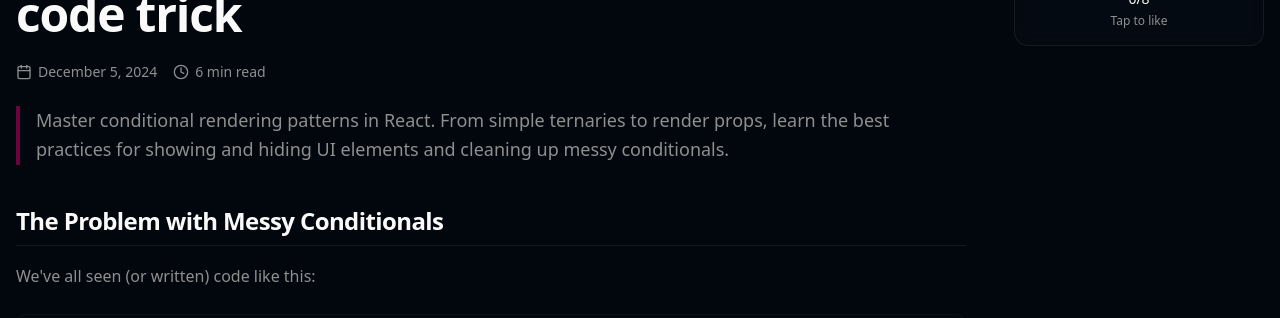
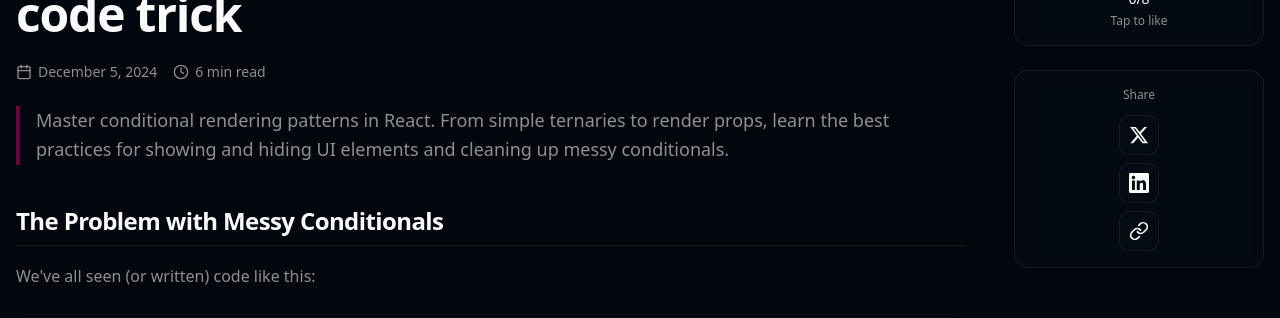
Before and after one commit to razvan-soare/razvan-blog, a Next.js app: page /blog/conditional-rendering-clean-code in a window 1280 px wide. Shown: the part 309-627 px from the top of the page. Built offline with nearby package versions, Linux system fonts and the light colour scheme.

Commit message:
[coding-agent] Add Share Buttons to Blog Posts

```diff
--- a/src/app/blog/[slug]/page.tsx
+++ b/src/app/blog/[slug]/page.tsx
@@ -6,6 +6,7 @@ import { blogPosts, getPostBySlug, getRelatedPosts, PostCategory } from '@/lib/d
 import { parseContent } from '@/lib/mdx';
 import { TableOfContents } from '@/components/mdx';
 import { HeartLikeButton } from '@/components/like-button';
+import { ShareButtons } from '@/components/share-buttons';
 import { RelatedPosts } from './RelatedPosts';
 import { BlogPostHeader } from './BlogPostHeader';
 import { siteConfig, generateJsonLd } from '@/lib/seo';
@@ -106,6 +107,7 @@ export default async function BlogPostPage({ params }: BlogPostPageProps) {
   const { html } = await parseContent(post.content);
   const relatedPosts = getRelatedPosts(slug, 3);
   const categoryStyle = categoryStyles[post.category];
+  const articleUrl = `${siteConfig.url}/blog/${post.slug}`;
 
   const jsonLd = generateJsonLd('article', {
     headline: post.title,
@@ -155,16 +157,39 @@ export default async function BlogPostPage({ params }: BlogPostPageProps) {
               dangerouslySetInnerHTML={{ __html: html }}
             />
 
+            {/* Share Buttons - end of article */}
+            <div className="mt-12 pt-8 border-t border-border/50">
+              <p className="text-sm text-muted-foreground mb-4">
+                Enjoyed this article? Share it with others!
+              </p>
+              <ShareButtons
+                url={articleUrl}
+                title={post.title}
+                description={post.excerpt}
+                variant="inline"
+              />
+            </div>
+
             {/* Mobile Like Button - shown at end of article on small screens */}
-            <div className="mt-12 flex justify-center lg:hidden">
+            <div className="mt-8 flex justify-center lg:hidden">
               <HeartLikeButton articleSlug={slug} />
             </div>
           </article>
 
-          {/* Sidebar - Like Button & Table of Contents */}
+          {/* Sidebar - Like Button, Share Buttons & Table of Contents */}
           <aside className="hidden lg:block">
             <div className="sticky top-24 space-y-6">
               <HeartLikeButton articleSlug={slug} />
+              <div className="p-4 rounded-xl bg-card/50 border border-border/50 backdrop-blur-sm">
+                <p className="text-xs text-muted-foreground mb-3 text-center">Share</p>
+                <ShareButtons
+                  url={articleUrl}
+                  title={post.title}
+                  description={post.excerpt}
+                  variant="sidebar"
+                  className="items-center"
+                />
+              </div>
               <TableOfContents content={post.content} className="static" />
             </div>
           </aside>
--- /dev/null
+++ b/src/components/share-buttons/ShareButtons.tsx
@@ -0,0 +1,244 @@
+'use client';
+
+import { useState, useCallback } from 'react';
+import { motion, AnimatePresence, useReducedMotion } from 'framer-motion';
+import { cn } from '@/lib/utils';
+
+interface ShareButtonsProps {
+  url: string;
+  title: string;
+  description?: string;
+  className?: string;
+  variant?: 'inline' | 'sidebar';
+}
+
+// Twitter/X icon
+function TwitterIcon({ className }: { className?: string }) {
+  return (
+    <svg
+      viewBox="0 0 24 24"
+      fill="currentColor"
+      className={className}
+      aria-hidden="true"
+    >
+      <path d="M18.244 2.25h3.308l-7.227 8.26 8.502 11.24H16.17l-5.214-6.817L4.99 21.75H1.68l7.73-8.835L1.254 2.25H8.08l4.713 6.231zm-1.161 17.52h1.833L7.084 4.126H5.117z" />
+    </svg>
+  );
+}
+
+// LinkedIn icon
+function LinkedInIcon({ className }: { className?: string }) {
+  return (
+    <svg
+      viewBox="0 0 24 24"
+      fill="currentColor"
+      className={className}
+      aria-hidden="true"
+    >
+      <path d="M20.447 20.452h-3.554v-5.569c0-1.328-.027-3.037-1.852-3.037-1.853 0-2.136 1.445-2.136 2.939v5.667H9.351V9h3.414v1.561h.046c.477-.9 1.637-1.85 3.37-1.85 3.601 0 4.267 2.37 4.267 5.455v6.286zM5.337 7.433c-1.144 0-2.063-.926-2.063-2.065 0-1.138.92-2.063 2.063-2.063 1.14 0 2.064.925 2.064 2.063 0 1.139-.925 2.065-2.064 2.065zm1.782 13.019H3.555V9h3.564v11.452zM22.225 0H1.771C.792 0 0 .774 0 1.729v20.542C0 23.227.792 24 1.771 24h20.451C23.2 24 24 23.227 24 22.271V1.729C24 .774 23.2 0 22.222 0h.003z" />
+    </svg>
+  );
+}
+
+// Copy/Link icon
+function LinkIcon({ className }: { className?: string }) {
+  return (
+    <svg
+      viewBox="0 0 24 24"
+      fill="none"
+      stroke="currentColor"
+      strokeWidth="2"
+      strokeLinecap="round"
+      strokeLinejoin="round"
+      className={className}
+      aria-hidden="true"
+    >
+      <path d="M10 13a5 5 0 0 0 7.54.54l3-3a5 5 0 0 0-7.07-7.07l-1.72 1.71" />
+      <path d="M14 11a5 5 0 0 0-7.54-.54l-3 3a5 5 0 0 0 7.07 7.07l1.71-1.71" />
+    </svg>
+  );
+}
+
+// Check icon for copied state
+function CheckIcon({ className }: { className?: string }) {
+  return (
+    <svg
+      viewBox="0 0 24 24"
+      fill="none"
+      stroke="currentColor"
+      strokeWidth="2.5"
+      strokeLinecap="round"
+      strokeLinejoin="round"
+      className={className}
+      aria-hidden="true"
+    >
+      <polyline points="20 6 9 17 4 12" />
+    </svg>
+  );
+}
+
+export function ShareButtons({
+  url,
+  title,
+  description = '',
+  className,
+  variant = 'inline',
+}: ShareButtonsProps) {
+  const [copied, setCopied] = useState(false);
+  const prefersReducedMotion = useReducedMotion();
+
+  const shareToTwitter = useCallback(() => {
+    const text = encodeURIComponent(title);
+    const shareUrl = encodeURIComponent(url);
+    window.open(
+      `https://twitter.com/intent/tweet?text=${text}&url=${shareUrl}`,
+      '_blank',
+      'noopener,noreferrer,width=550,height=420'
+    );
+  }, [title, url]);
+
+  const shareToLinkedIn = useCallback(() => {
+    const shareUrl = encodeURIComponent(url);
+    window.open(
+      `https://www.linkedin.com/sharing/share-offsite/?url=${shareUrl}`,
+      '_blank',
+      'noopener,noreferrer,width=550,height=420'
+    );
+  }, [url]);
+
+  const copyToClipboard = useCallback(async () => {
+    try {
+      await navigator.clipboard.writeText(url);
+      setCopied(true);
+      setTimeout(() => setCopied(false), 2000);
+    } catch {
+      // Fallback for older browsers
+      const textarea = document.createElement('textarea');
+      textarea.value = url;
+      textarea.style.position = 'fixed';
+      textarea.style.opacity = '0';
+      document.body.appendChild(textarea);
+      textarea.select();
+      document.execCommand('copy');
+      document.body.removeChild(textarea);
+      setCopied(true);
+      setTimeout(() => setCopied(false), 2000);
+    }
+  }, [url]);
+
+  const handleKeyDown = useCallback(
+    (event: React.KeyboardEvent, action: () => void) => {
+      if (event.key === 'Enter' || event.key === ' ') {
+        event.preventDefault();
+        action();
+      }
+    },
+    []
+  );
+
+  const isInline = variant === 'inline';
+  const isSidebar = variant === 'sidebar';
+
+  const buttonBaseClass = cn(
+    'relative flex items-center justify-center rounded-lg transition-all duration-200',
+    'focus:outline-none focus-visible:ring-2 focus-visible:ring-primary focus-visible:ring-offset-2 focus-visible:ring-offset-background',
+    isInline && 'h-10 px-4 gap-2 bg-card/50 border border-border/50 hover:bg-card/80 hover:border-border',
+    isSidebar && 'h-10 w-10 bg-card/50 border border-border/50 hover:bg-card/80 hover:border-border'
+  );
+
+  const iconClass = cn(
+    'flex-shrink-0',
+    isInline ? 'h-4 w-4' : 'h-5 w-5'
+  );
+
+  return (
+    <div
+      className={cn(
+        'flex gap-2',
+        isInline && 'flex-wrap items-center',
+        isSidebar && 'flex-col',
+        className
+      )}
+      role="group"
+      aria-label="Share this article"
+    >
+      {/* Label for inline variant */}
+      {isInline && (
+        <span className="text-sm text-muted-foreground mr-2">Share:</span>
+      )}
+
+      {/* Twitter/X Button */}
+      <motion.button
+        type="button"
+        onClick={shareToTwitter}
+        onKeyDown={(e) => handleKeyDown(e, shareToTwitter)}
+        className={cn(buttonBaseClass, 'hover:text-[#1DA1F2]')}
+        whileHover={prefersReducedMotion ? {} : { scale: 1.05 }}
+        whileTap={prefersReducedMotion ? {} : { scale: 0.95 }}
+        aria-label="Share on Twitter/X"
+        title="Share on Twitter/X"
+      >
+        <TwitterIcon className={iconClass} />
+        {isInline && <span className="text-sm">Twitter</span>}
+      </motion.button>
+
+      {/* LinkedIn Button */}
+      <motion.button
+        type="button"
+        onClick={shareToLinkedIn}
+        onKeyDown={(e) => handleKeyDown(e, shareToLinkedIn)}
+        className={cn(buttonBaseClass, 'hover:text-[#0A66C2]')}
+        whileHover={prefersReducedMotion ? {} : { scale: 1.05 }}
+        whileTap={prefersReducedMotion ? {} : { scale: 0.95 }}
+        aria-label="Share on LinkedIn"
+        title="Share on LinkedIn"
+      >
+        <LinkedInIcon className={iconClass} />
+        {isInline && <span className="text-sm">LinkedIn</span>}
+      </motion.button>
+
+      {/* Copy Link Button */}
+      <motion.button
+        type="button"
+        onClick={copyToClipboard}
+        onKeyDown={(e) => handleKeyDown(e, copyToClipboard)}
+        className={cn(
+          buttonBaseClass,
+          copied && 'text-green-400 border-green-500/50 bg-green-500/10'
+        )}
+        whileHover={prefersReducedMotion ? {} : { scale: 1.05 }}
+        whileTap={prefersReducedMotion ? {} : { scale: 0.95 }}
+        aria-label={copied ? 'Link copied to clipboard' : 'Copy link to clipboard'}
+        title={copied ? 'Copied!' : 'Copy link'}
+      >
+        <AnimatePresence mode="wait" initial={false}>
+          {copied ? (
+            <motion.span
+              key="check"
+              initial={prefersReducedMotion ? {} : { scale: 0, opacity: 0 }}
+              animate={{ scale: 1, opacity: 1 }}
+              exit={prefersReducedMotion ? {} : { scale: 0, opacity: 0 }}
+              transition={{ duration: 0.15 }}
+              className="flex items-center gap-2"
+            >
+              <CheckIcon className={iconClass} />
+              {isInline && <span className="text-sm">Copied!</span>}
+            </motion.span>
+          ) : (
+            <motion.span
+              key="link"
+              initial={prefersReducedMotion ? {} : { scale: 0, opacity: 0 }}
+              animate={{ scale: 1, opacity: 1 }}
+              exit={prefersReducedMotion ? {} : { scale: 0, opacity: 0 }}
+              transition={{ duration: 0.15 }}
+              className="flex items-center gap-2"
+            >
+              <LinkIcon className={iconClass} />
+              {isInline && <span className="text-sm">Copy link</span>}
+            </motion.span>
+          )}
+        </AnimatePresence>
+      </motion.button>
+    </div>
+  );
+}
--- /dev/null
+++ b/src/components/share-buttons/index.ts
@@ -0,0 +1 @@
+export { ShareButtons } from './ShareButtons';
```
